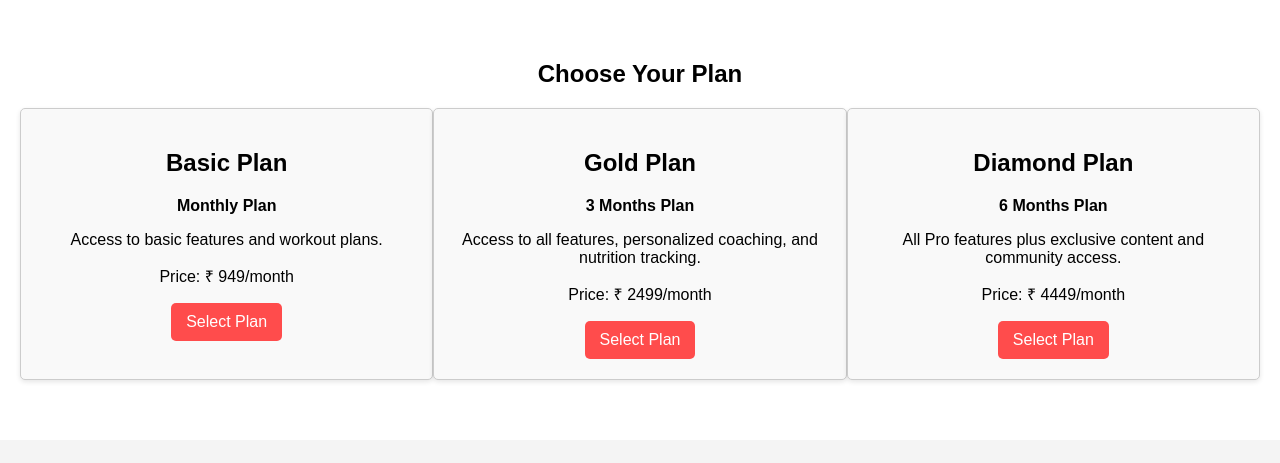
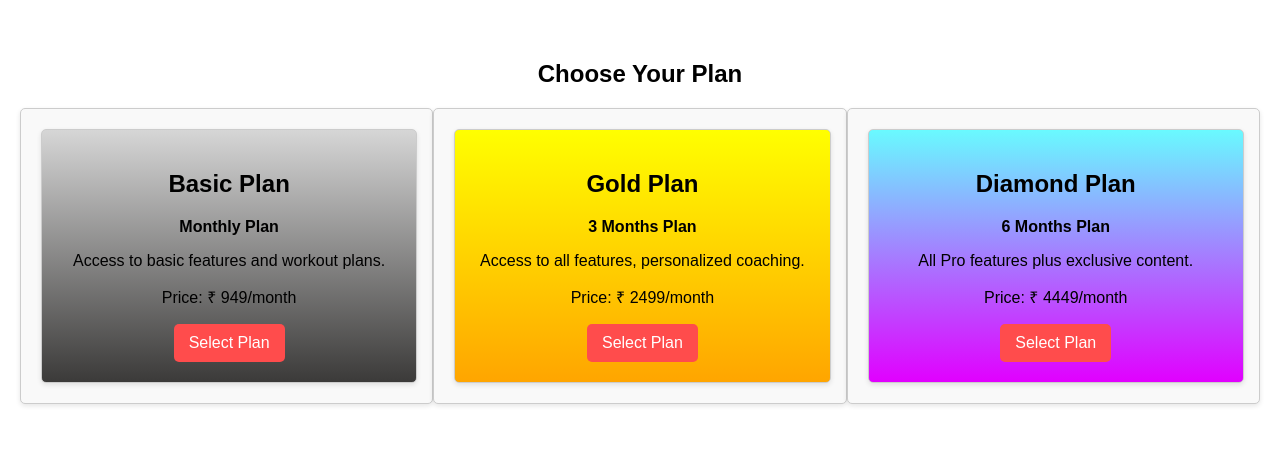
Before and after one commit to KumarAyush000/project, a PHP site: page /plan.php in a window 1280 px wide. Shown: the part 70-533 px from the top of the page. Run offline with PHP 8.4, Linux system fonts and the light colour scheme.

Commit message:
made changes in plan.css and plan.php

```diff
--- a/plan.css
+++ b/plan.css
@@ -63,6 +63,33 @@ nav ul li a {
     box-shadow: 0 2px 5px rgba(0,0,0,0.1);
 }
 
+.basic {
+    border: 1px solid #ccc;
+    padding: 20px;
+    border-radius: 5px;
+    background-image: linear-gradient(rgb(214, 214, 214), rgb(59, 58, 57));
+    width: 90%;
+    box-shadow: 0 2px 5px rgba(0,0,0,0.1);
+}
+
+.gold {
+        border: 1px solid #ccc;
+        padding: 20px;
+        border-radius: 5px;
+        background-image: linear-gradient(yellow, orange);
+        width: 90%;
+        box-shadow: 0 2px 5px rgba(0,0,0,0.1);
+}
+
+.diamond {
+    border: 1px solid #ccc;
+    padding: 20px;
+    border-radius: 5px;
+    background-image: linear-gradient(rgb(105, 250, 255), rgb(225, 0, 255));
+    width: 90%;
+    box-shadow: 0 2px 5px rgba(0,0,0,0.1);
+}
+
 .plan h3 {
     margin-bottom: 10px;
 }
--- a/plan.php
+++ b/plan.php
@@ -33,25 +33,31 @@
             <h2>Choose Your Plan</h2>
             <div class="plans-grid">
                 <div class="plan">
+                    <div class="basic">
                     <h2>Basic Plan</h2>
                     <b>Monthly Plan</b>
                     <p>Access to basic features and workout plans.</p>
                     <p>Price: &#8377  949/month</p>
                     <a href="#" class="btn">Select Plan</a>
+                    </div>
                 </div>
                 <div class="plan">
+                    <div class="gold">
                     <h2>Gold Plan</h2>
                     <b>3 Months Plan</b>
-                    <p>Access to all features, personalized coaching, and nutrition tracking.</p>
+                    <p>Access to all features, personalized coaching.</p>
                     <p>Price: &#8377  2499/month</p>
                     <a href="#" class="btn">Select Plan</a>
+                    </div>
                 </div>
                 <div class="plan">
+                    <div class="diamond">
                     <h2>Diamond Plan</h2>
                     <b>6 Months Plan</b>
-                    <p>All Pro features plus exclusive content and community access.</p>
+                    <p>All Pro features plus exclusive content.</p>
                     <p>Price: &#8377  4449/month</p>
                     <a href="#" class="btn">Select Plan</a>
+                    </div>
                 </div>
             </div>
         </div>
```
